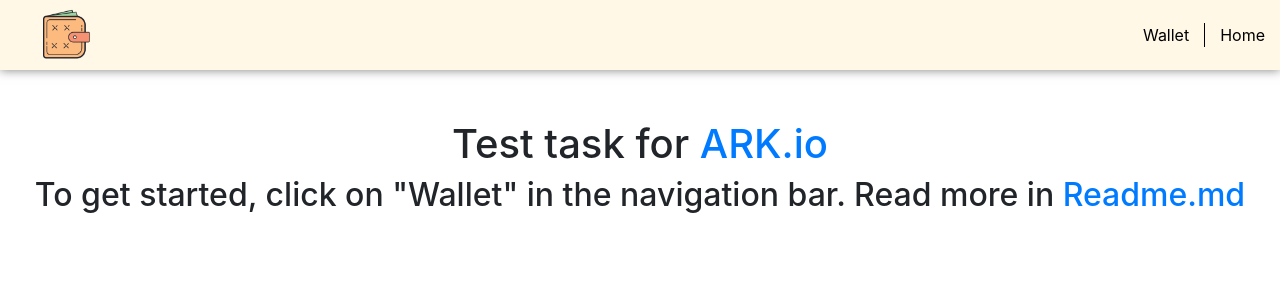
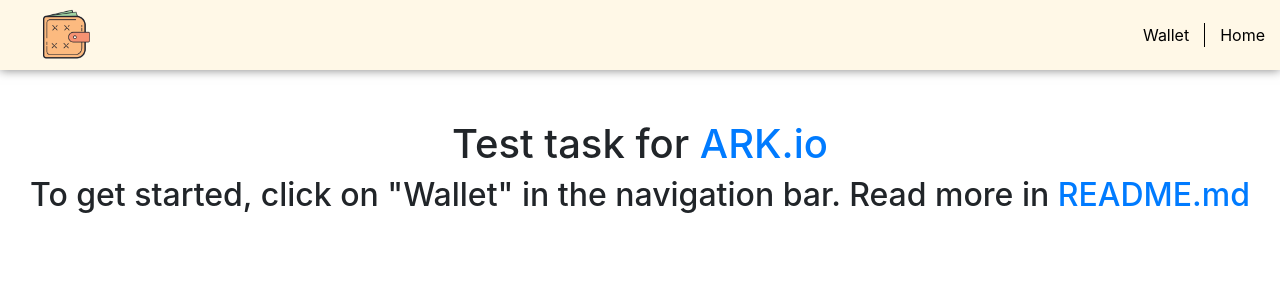
Before and after one commit to TheRadly/test-task-arkio, a React (Create React App) app: page / in a window 1280 px wide. Shown: the top 300 px of the page. Built offline with nearby package versions, Linux system fonts and the light colour scheme.

Commit message:
Added link to readme.md

```diff
--- a/package.json
+++ b/package.json
@@ -10,6 +10,7 @@
     "react": "^16.12.0",
     "react-bootstrap": "^1.0.0-beta.16",
     "react-dom": "^16.12.0",
+    "react-router-dom": "^5.1.2",
     "react-scripts": "3.3.0"
   },
   "scripts": {
--- a/src/components/App/App.jsx
+++ b/src/components/App/App.jsx
@@ -1,5 +1,6 @@
 import React from 'react';
 import AppCss from './App.module.css';
+import { BrowserRouter, Route, NavLink } from "react-router-dom";
 
 import 'bootstrap/dist/css/bootstrap.min.css';
 
@@ -15,7 +16,7 @@
           <div className={'d-flex justify-content-center'}>
               <h2>
                   {'To get started, click on "Wallet" in the navigation bar. Read more in '}
-                  <a href={''}>{'Readme.md'}</a>
+                  <a href={'https://github.com/TheRadly/test-task-arkio/blob/master/README.md'}>{'README.md'}</a>
               </h2>
           </div>
       </div>
```
Also changed, not shown: 1 other file (tests, documents, lock files or other folders).
